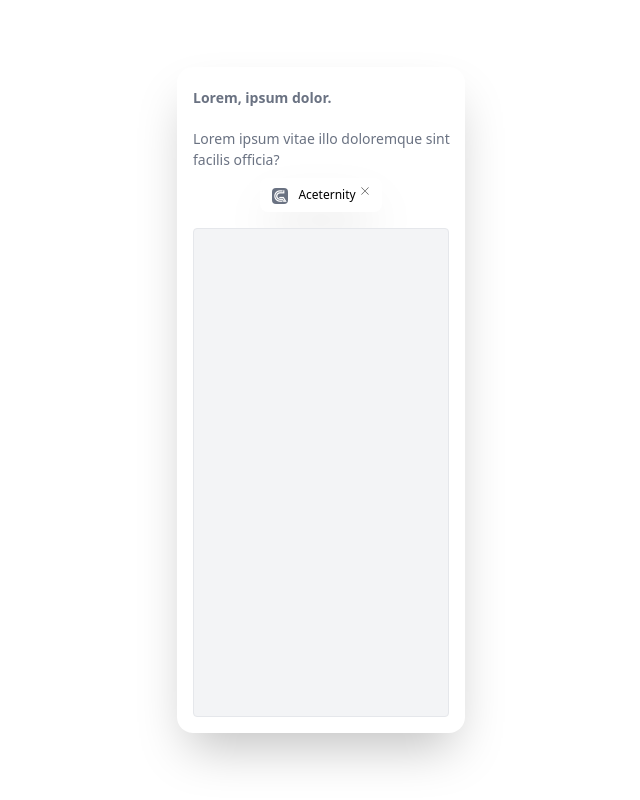
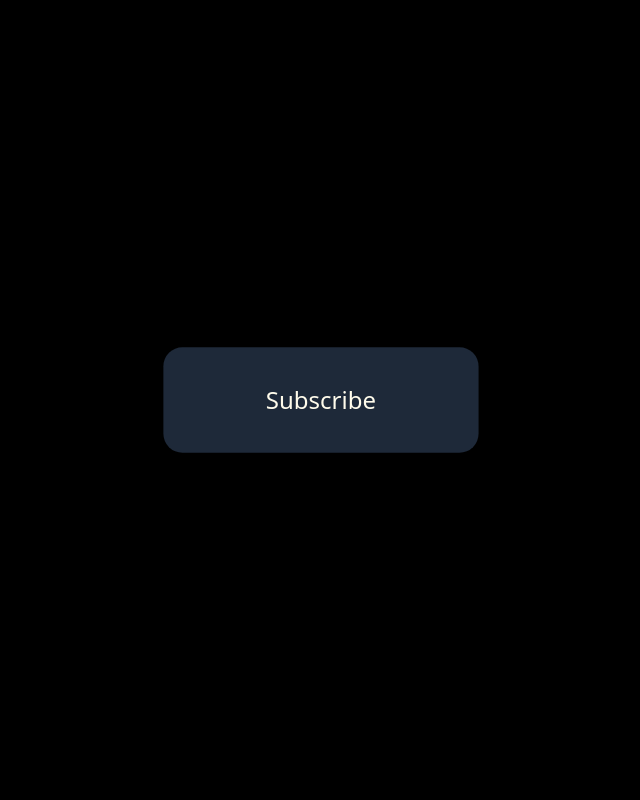
Before and after one commit to mdaasim77/Framer-Motion, a React (Vite) app: page / in a window 1280 px wide. Shown: the whole page, without its empty margins (319-959 px from the left). Built offline with nearby package versions, Linux system fonts and the light colour scheme; a web font is replaced by a local one.

Commit message:
subscribe btn work

```diff
--- a/src/App.jsx
+++ b/src/App.jsx
@@ -21,8 +21,8 @@ const App = () => {
       {/* <Third /> */}
       {/* <FourthButton /> */}
       {/* <ProButton /> */}
-      {/* <SubscribeBtn /> */}
-      <HoverExitAnimation />
+      <SubscribeBtn />
+      {/* <HoverExitAnimation /> */}
       {/* <Home /> */}
     </>
   );
```
